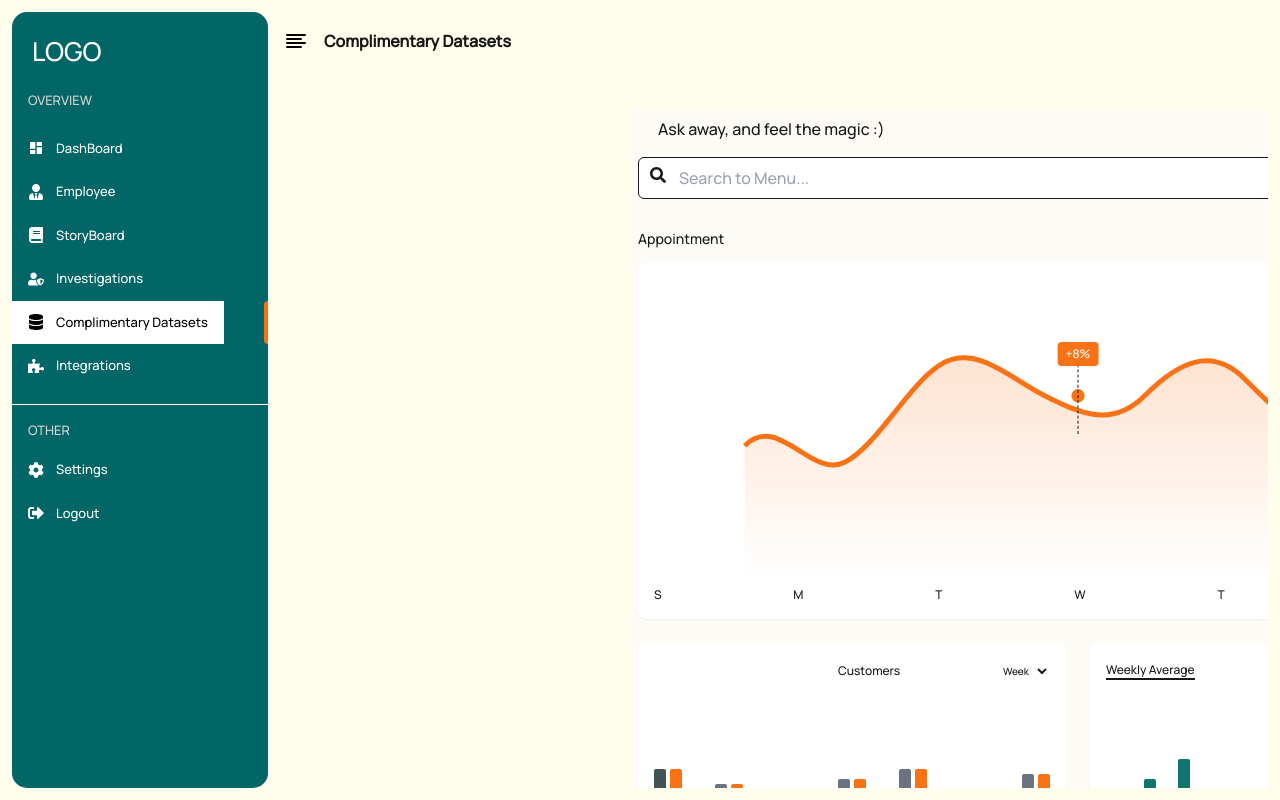
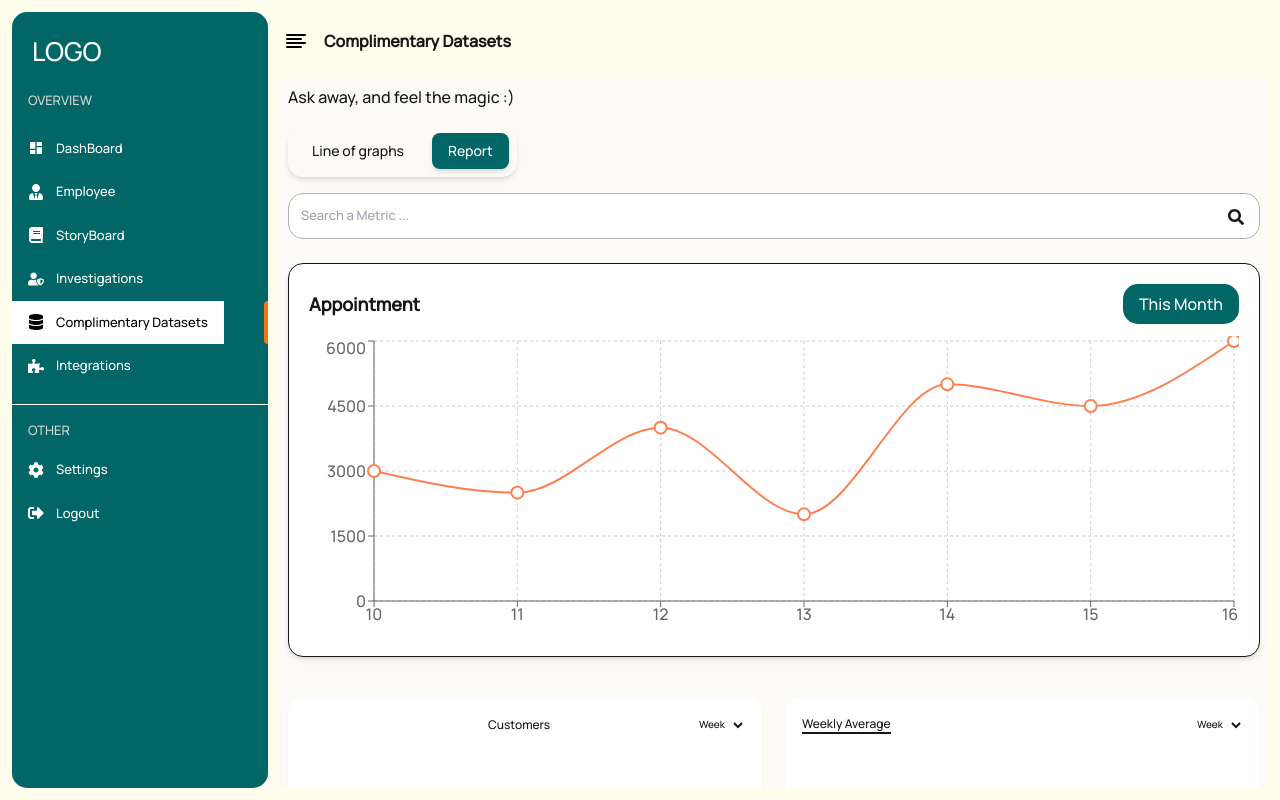
Before and after one commit to smhassan90/dataWise, a Next.js app: page /dashboard/complimentary_datasets in a window 1280 px wide. Built offline with nearby package versions, Linux system fonts and the light colour scheme.

Commit message:
feat: integrate recharts for data visualization; add line chart to dashboard and enhance button component

```diff
--- a/package.json
+++ b/package.json
@@ -21,6 +21,7 @@
     "react-hot-toast": "^2.5.2",
     "react-icons": "^5.5.0",
     "react-redux": "^9.2.0",
+    "recharts": "^2.15.1",
     "zod": "^3.24.2"
   },
   "devDependencies": {
--- a/src/app/dashboard/complimentary_datasets/page.jsx
+++ b/src/app/dashboard/complimentary_datasets/page.jsx
@@ -1,64 +1,90 @@
 "use client"
 
+import { Button } from "@/src/utils/button";
+import AppointmentChart from "@/src/utils/graph";
 import { useState } from "react"
 import { FaSearch } from "react-icons/fa";
 import { useDispatch, useSelector } from "react-redux";
+import { LineChart, Line, XAxis, YAxis, CartesianGrid, Tooltip, ResponsiveContainer } from 'recharts';
 
 export default function Dashboard() {
   const [timeRange, setTimeRange] = useState("week")
+  const [selectedMonth, setSelectedMonth] = useState('This Month');
+
+  const [activeTab, setActiveTab] = useState("Report");
+  const data = [
+    { date: 10, value: 3000 },
+    { date: 11, value: 2500 },
+    { date: 12, value: 4000 },
+    { date: 13, value: 2000 },
+    { date: 14, value: 5000 },
+    { date: 15, value: 4500 },
+    { date: 16, value: 6000 }
+  ];
+
   const dispatch = useDispatch();
   const title = useSelector((state) => state.sideBar.title);
+  const tabs = ["Line of graphs ", "Report",];
+
   const { width, sidebar } = useSelector((state) => state.sideBar);
   return (
-    <div
-    className={`mt-1 ${
-      sidebar ? "w-[calc(100vw-24rem)] ml-[350px]" : "w-[calc(100vw-9rem)] ml-28"
-    }`}>
-    <div className="min-h-screen mt-10 bg-[#fdfbf6] p-2">
-      <h1 className="ml-5">Ask away, and feel the magic :)</h1>
+    <div>
+    <div className="min-h-screen  mt-2 bg-[#fdfbf6] p-2">
+      <h1 className="">Ask away, and feel the magic :)</h1>
       <div className="mx-auto max-w-7xl">
-        {/* Search Bar */}
-        <div className= " mt-4 mb-6 relative">
-          <div className="relative">
-            <input placeholder="Search to Menu..." className="pl-10 py-2 border border-gray-300 rounded-md w-full" />
-            <FaSearch className="absolute left-3 top-2.5 h-4 w-4 text-gray-400" />
-          </div>
-        </div>
+
+      < div className="mt-4 mb-6 relative">
+      {/* Tabs Section - Centered & Compact */}
+      <div className="flex justify-start space-x-3  p-2 rounded-large shadow-md w-fit ">
+        {tabs.map((tab) => (
+          <button
+            key={tab}
+            className={`px-4 py-2 text-sm font-medium rounded-lg transition-all duration-300 ${
+              activeTab === tab
+                ? "bg-secondary text-white shadow-md"
+                : "bg-gray-200 text-gray-700 hover:bg-gray-300"
+            }`}
+            onClick={() => setActiveTab(tab)}
+          >
+            {tab}
+          </button>
+        ))}
+      </div>
+
+      {/* Search Bar */}
+      <div className="relative mt-4">
+        <input
+          placeholder="Search a Metric ..."
+          className="pl-3 text-labelSize py-3 rounded-large w-full border border-[#AFAFAF] focus:outline-none"
+        />
+        <FaSearch className="absolute right-4 top-4 h-4 w-4 text-gray-400" />
+      </div>
+    </div>
+
+
 
         {/* Line Chart */}
-        <div className="flex justify-between items-center mb-2">
-          <h2 className="text-sm font-medium">Appointment</h2>
-          <div className="flex items-center gap-2">
-            <button className="h-8 text-xs bg-teal-600 text-white border-none rounded-md px-3">Timeframe</button>
-          </div>
-        </div>
 
-        <div className="mb-6 border-none shadow-sm bg-white rounded-lg">
-          <div className="p-4 relative">
-            <div className="h-[300px] w-full relative">
-              <LineChart />
-              <div className="absolute top-[75px] left-1/2 transform -translate-x-1/2">
-                <div className="h-[80px] border-l border-dashed border-gray-300"></div>
-              </div>
-              <div className="absolute top-[75px] left-1/2 transform -translate-x-1/2 -translate-y-1/2">
-                <div className="bg-orange-500 text-white text-xs px-2 py-1 rounded">+8%</div>
-              </div>
-            </div>
-            <div className="flex justify-between mt-2 text-xs text-gray-500">
-              <span>S</span>
-              <span>M</span>
-              <span>T</span>
-              <span>W</span>
-              <span>T</span>
-              <span>F</span>
-              <span>S</span>
-            </div>
-          </div>
-        </div>
+
+        <div className="p-5 border rounded-large shadow-md bg-white w-full">
+      <div className="flex justify-between items-center mb-3">
+        <h2 className="text-lg font-semibold">Appointment</h2>
+        <button className="bg-secondary  text-white px-4 py-2 rounded-large">{selectedMonth}</button>
+      </div>
+      <ResponsiveContainer width="100%" height={300}>
+        <LineChart data={data}>
+          <CartesianGrid strokeDasharray="3 3" />
+          <XAxis dataKey="date" />
+          <YAxis />
+          <Tooltip contentStyle={{ backgroundColor: '#FF7F50', color: 'white', borderRadius: '5px' }} />
+          <Line type="monotone" dataKey="value" stroke="#FF7F50" strokeWidth={2} dot={{ r: 6 }} />
+        </LineChart>
+      </ResponsiveContainer>
+    </div>
 
         {/* Bar Charts */}
-        <div className="grid grid-cols-2 gap-6 mb-6">
-          <div className="border-none shadow-sm bg-white rounded-lg">
+        <div className="grid grid-cols-2 gap-6 mb-6 mt-10">
+          <div className="border-none shadow-sm bg-white rounded-large">
             <div className="p-4 pb-0">
               <div className="flex justify-between items-center">
                 <div className="flex ml-36  space-x-4 text-xs">
@@ -85,7 +111,7 @@ export default function Dashboard() {
             </div>
           </div>
 
-          <div className="border-none shadow-sm bg-white rounded-lg">
+          <div className="border-none shadow-sm bg-white rounded-large">
             <div className="p-4 pb-0">
               <div className="flex justify-between items-center">
                 <div className="flex space-x-4 text-xs">
@@ -118,77 +144,21 @@ export default function Dashboard() {
         </div>
 
         {/* Member Activity */}
-        <h2 className="text-sm font-medium mb-2">Member Activity</h2>
-        <div className="border-none shadow-sm bg-white rounded-lg">
-          <div className="p-6">
-            <div className="grid grid-cols-3 gap-6">
-              <div className="flex justify-center">
-                <div className="relative w-32 h-32">
-                  <CircleProgress percentage={52} />
-                  <div className="absolute inset-0 flex items-center justify-center flex-col">
-                    <span className="text-3xl font-bold">52%</span>
-                    <span className="text-xs text-gray-500">Completed</span>
-                  </div>
-                </div>
-              </div>
 
-              <div className="space-y-3">
-                <h3 className="text-xs font-medium text-gray-500 mb-2">WEEK - DAY</h3>
-                <TimeBar label="MON" percentage={75} />
-                <TimeBar label="TUE" percentage={62} />
-                <TimeBar label="WED" percentage={45} />
-                <TimeBar label="THU" percentage={58} />
-                <TimeBar label="FRI" percentage={82} />
-              </div>
 
-              <div className="space-y-3">
-                <h3 className="text-xs font-medium text-gray-500 mb-2">HOUR - PEAK</h3>
-                <TimeBar label="08:00 - 10:00" percentage={75} />
-                <TimeBar label="10:00 - 12:00" percentage={62} />
-                <TimeBar label="12:00 - 14:00" percentage={45} />
-                <TimeBar label="14:00 - 16:00" percentage={58} />
-                <TimeBar label="16:00 - 18:00" percentage={40} />
-              </div>
-            </div>
-          </div>
-        </div>
+
 
         {/* Add to Dashboard Button */}
-        <div className="absolute top-16 right-8">
-          {/* <button className="bg-teal-600 hover:bg-teal-700 text-white rounded-md text-sm px-3 py-2">
-            + Add to Dashboard
-          </button> */}
-        </div>
+
       </div>
     </div>
     </div>
   )
 }
 
-// Line Chart Component
-function LineChart() {
-  return (
-    <svg className="w-full h-full" viewBox="0 0 400 180">
-      <defs>
-        <linearGradient id="lineGradient" x1="0%" y1="0%" x2="0%" y2="100%">
-          <stop offset="0%" stopColor="#F97316" stopOpacity="0.2" />
-          <stop offset="100%" stopColor="#F97316" stopOpacity="0" />
-        </linearGradient>
-      </defs>
-      <path
-        d="M0,100 C20,80 40,120 60,110 C80,100 100,60 120,50 C140,40 160,60 180,70 C200,80 220,90 240,70 C260,50 280,40 300,60 C320,80 340,100 360,90 C380,80 400,60 400,50"
-        fill="none"
-        stroke="#F97316"
-        strokeWidth="3"
-      />
-      <path
-        d="M0,100 C20,80 40,120 60,110 C80,100 100,60 120,50 C140,40 160,60 180,70 C200,80 220,90 240,70 C260,50 280,40 300,60 C320,80 340,100 360,90 C380,80 400,60 400,50 L400,180 L0,180 Z"
-        fill="url(#lineGradient)"
-      />
-      <circle cx="200" cy="70" r="4" fill="#F97316" />
-    </svg>
-  )
-}
+
+
+
 
 // Bar Component
 function Bar({ height, color }) {
@@ -223,42 +193,3 @@ function BarGroup({ values, colors }) {
     </div>
   )
 }
-
-// Time Bar Component
-function TimeBar({ label, percentage }) {
-  return (
-    <div className="flex items-center justify-between text-xs">
-      <span className="w-24 text-gray-600">{label}</span>
-      <div className="flex-1 bg-gray-200 h-1.5 rounded-full overflow-hidden">
-        <div className="bg-black h-full rounded-full" style={{ width: `${percentage}%` }} />
-      </div>
-      <span className="ml-2 text-gray-600">{percentage}%</span>
-    </div>
-  )
-}
-
-// Circle Progress Component
-function CircleProgress({ percentage }) {
-  const radius = 45
-  const circumference = 2 * Math.PI * radius
-  const offset = circumference - (percentage / 100) * circumference
-
-  return (
-    <svg className="w-full h-full" viewBox="0 0 100 100">
-      <circle cx="50" cy="50" r={radius} fill="none" stroke="#E5E7EB" strokeWidth="6" />
-      <circle
-        cx="50"
-        cy="50"
-        r={radius}
-        fill="none"
-        stroke="#F97316"
-        strokeWidth="6"
-        strokeLinecap="round"
-        strokeDasharray={circumference}
-        strokeDashoffset={offset}
-        transform="rotate(-90 50 50)"
-      />
-      <circle cx="50" cy="95" r="3" fill="#F97316" />
-    </svg>
-  )
-}
```
Also changed, not shown: 1 other file (tests, documents, lock files or other folders).
